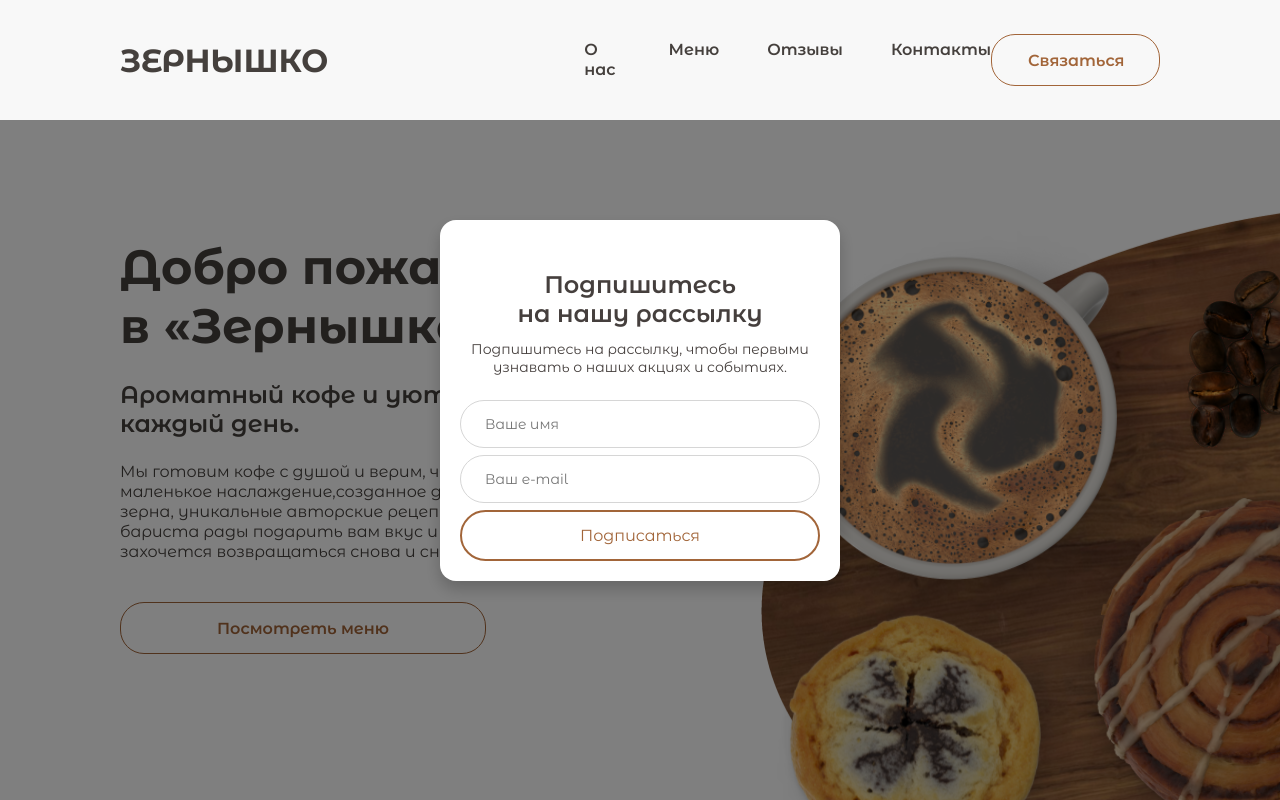
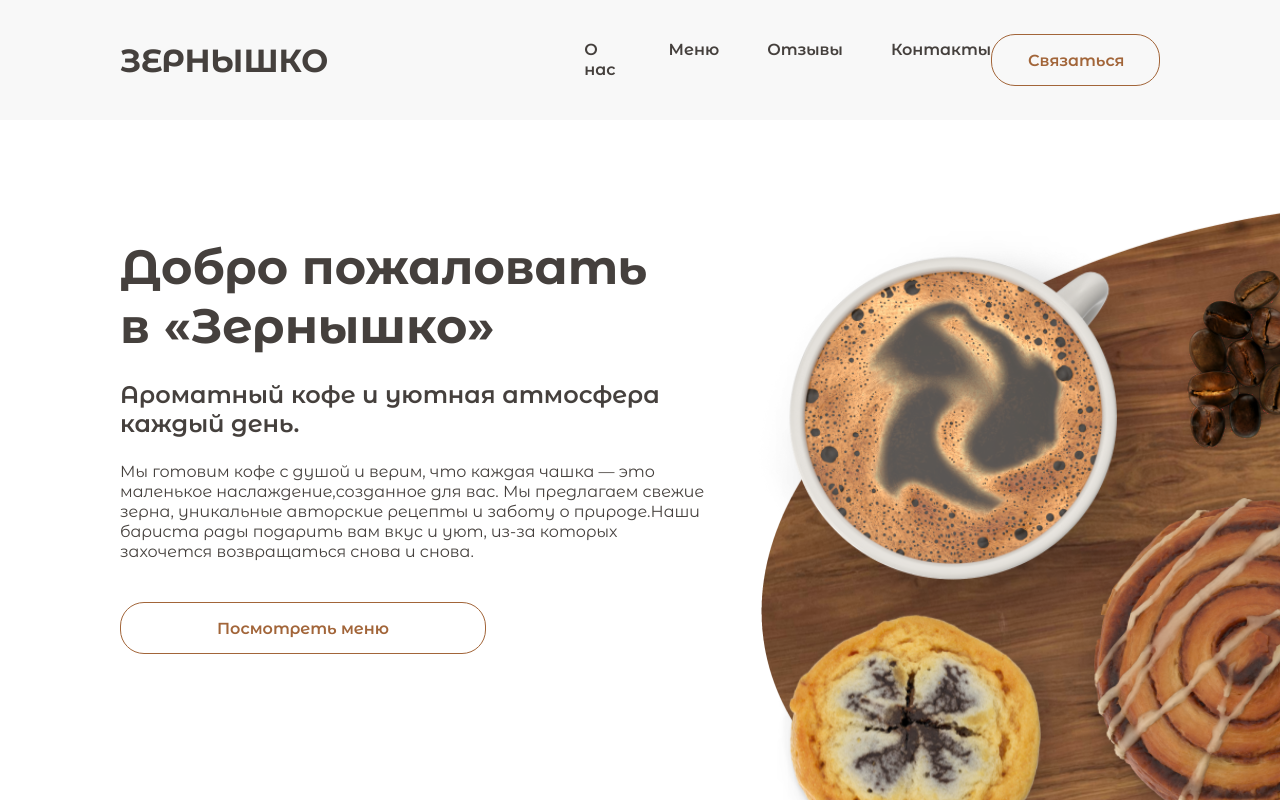
Before and after one commit to ImCaptainTeaPo/-contest, a plain HTML site: page index.html in a window 1280 px wide. Shown: the top 800 px of the page. Drawn offline with Linux system fonts and the light colour scheme.

Commit message:
all done 1

```diff
--- a/index.html
+++ b/index.html
@@ -9,18 +9,6 @@
 
 </head>
 <body>
-<!-- Модальное окно -->
-<div class="modal-overlay">
-  <div class="modal">
-      <h2 class="modal-title">Подпишитесь<br>на нашу рассылку</h2>
-      <p class="modal-description">Подпишитесь на рассылку, чтобы первыми узнавать о наших акциях и событиях.</p>
-      <form class="modal-form">
-          <input type="text" placeholder="Ваше имя" class="modal-input" required>
-          <input type="email" placeholder="Ваш e-mail" class="modal-input" required>
-          <button type="submit" class="modal-button">Подписаться</button>
-      </form>
-  </div>
-</div>
     <!-- Хедер -->
     <header class="header center">
       <div class="header__container">
@@ -296,38 +284,6 @@
       </section>
     </div>
 
-
-    <!-- Секция О нас -->
-    <!-- <section id="about" class="about center">
-        <h2>О нас</h2>
-        <p>Описание раздела «О нас».</p>
-    </section> -->
-
-    <!-- Секция Меню -->
-    <!-- <section id="menu" class="menu center">
-        <h2>Меню</h2>
-        <p>Описание и элементы меню.</p>
-    </section> -->
-
-    <!-- Секция Отзывы -->
-    <!-- <section id="reviews" class="reviews center">
-        <h2>Отзывы</h2>
-        <p>Отзывы наших клиентов.</p>
-    </section> -->
-
-    <!-- Секция Контакты -->
-    <!-- <section id="contacts" class="contacts center">
-        <h2>Как нас найти</h2>
-        <p>Форма бронирования и контактная информация.</p> -->
-        <!-- Форма -->
-        <!-- <form action="#" method="post">
-            <label for="name">Имя:</label>
-            <input type="text" id="name" name="name" required>
-            <label for="email">Email:</label>
-            <input type="email" id="email" name="email" required>
-            <button type="submit">Отправить</button>
-        </form>
-    </section> -->
     <script src="./buttons.js"></script>
 </body>
 </html>
--- a/style.css
+++ b/style.css
@@ -628,83 +628,3 @@ ul {
         object-fit: cover;
     }
 }
-
-
-
-/* Модальное окно */
-.modal-overlay {
-    position: fixed;
-    top: 0;
-    left: 0;
-    width: 100%;
-    height: 100%;
-    background: rgba(0, 0, 0, 0.5);
-    display: flex;
-    justify-content: center;
-    align-items: center;
-    z-index: 1000;
-}
-
-.modal {
-    background: #fff;
-    border-radius: 16px;
-    padding: 20px;
-    max-width: 400px;
-    width: 90%;
-    text-align: center;
-    box-shadow: 0 8px 16px rgba(0, 0, 0, 0.2);
-}
-
-.modal-title {
-    font-size: 24px;
-    font-weight: 600;
-    color: #453F3D;
-    margin-bottom: 12px;
-    margin-top: 30px;
-    margin-left: 20px;
-    margin-right: 20px;
-}
-
-.modal-description {
-    font-size: 14px;
-    font-weight: 400;
-    color: #453F3D;
-    margin-bottom: 24px;
-}
-
-.modal-form {
-    display: flex;
-    flex-direction: column;
-    gap: 7px;
-}
-
-.modal-input {
-    font-family: inherit;
-    padding-left: 24px;
-    padding-right: 24px;
-    padding-top: 14px;
-    padding-bottom: 14px;
-    border: 1px solid #d6d6d6;
-    border-radius: 30px;
-    font-size: 14px;
-    width: 100%;
-}
-
-.modal-button {
-    font-family: inherit;
-    background: #ffffff;
-    border: 2px solid rgb(162, 101, 57);
-    color: rgb(162, 101, 57);
-    padding-top: 14px;
-    padding-bottom: 14px;
-    border-radius: 30px;
-    font-size: 16px;
-    cursor: pointer;
-    transition: background 0.3s ease;
-}
-
-.modal-button:hover {
-    background: rgb(162, 101, 57);
-    border: 1px solid rgb(162, 101, 57);
-    color: #ffffff;
-}
```
Also changed, not shown: buttons.js (+5 -5 lines).
